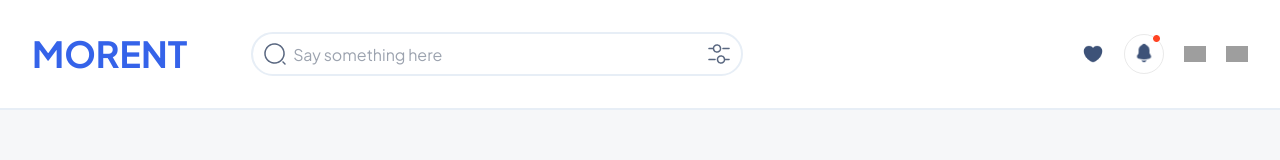
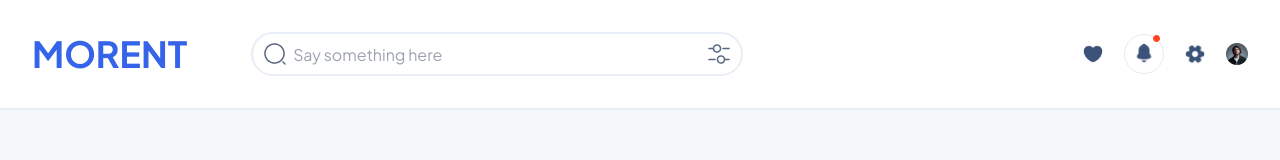
Before and after one commit to Syed-Faizan-Mustafa/Q2-Hackathon-Car-Rent, a Next.js app: page / in a window 1280 px wide. Shown: the top 160 px of the page. Built offline with nearby package versions, Linux system fonts and the light colour scheme; grey boxes are pictures that could not be loaded.

Commit message:
Navbar Completed

```diff
--- a/src/app/Components/Navbar.tsx
+++ b/src/app/Components/Navbar.tsx
@@ -48,8 +48,8 @@ export default function Navbar() {
         <Image src={"/notification.png"} className="relative top-0 left-[50%] translate-x-[-50%]" alt="" width={22} height={22} />
         </div>
 
-        <Image src={"/heart-2.png"} alt="" width={22} height={22} />
-        <Image src={"/heart-2.png"} alt="" width={22} height={22} />
+        <Image src={"/setting-2.png"} alt="" width={22} height={22} />
+        <Image src={"/Image.png"} alt="" width={22} height={22} />
       </div>
     </div>
   );
```
Also changed, not shown: public/Image.png (added), public/setting-2.png (added).
